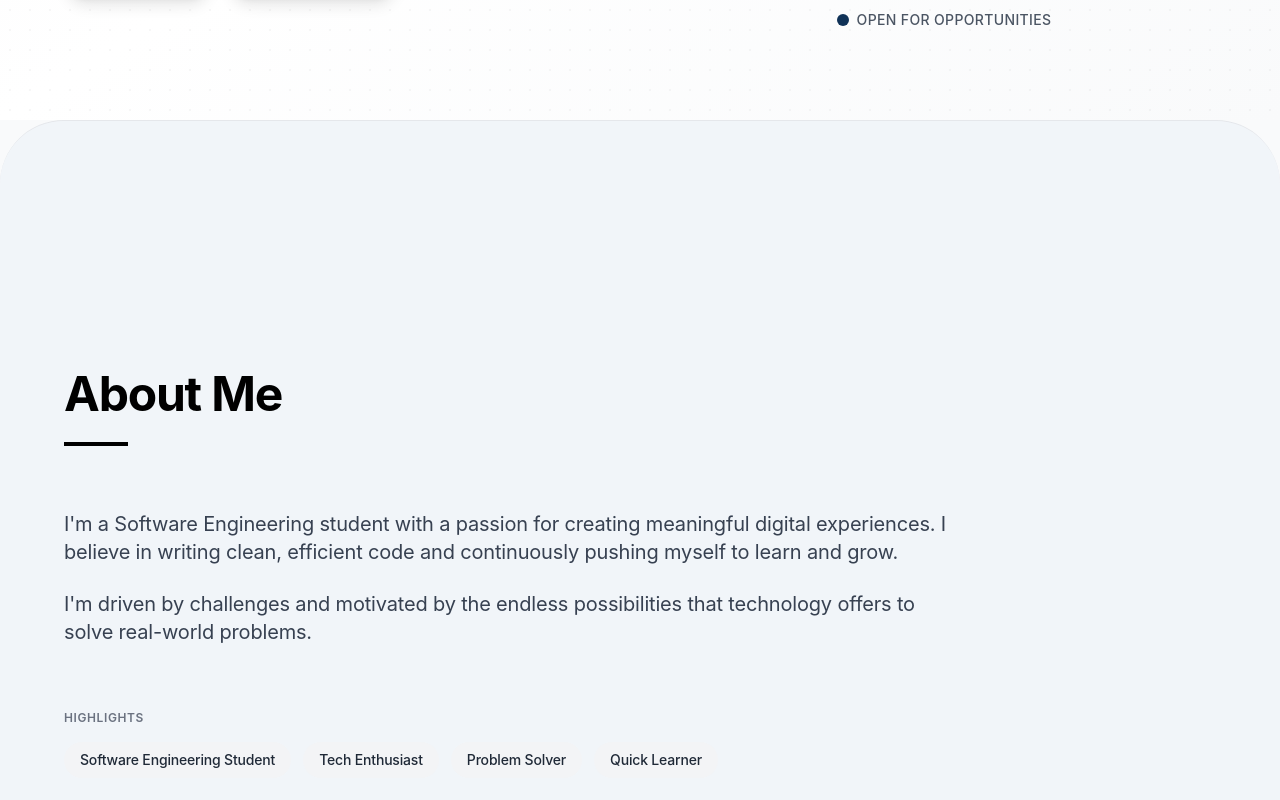
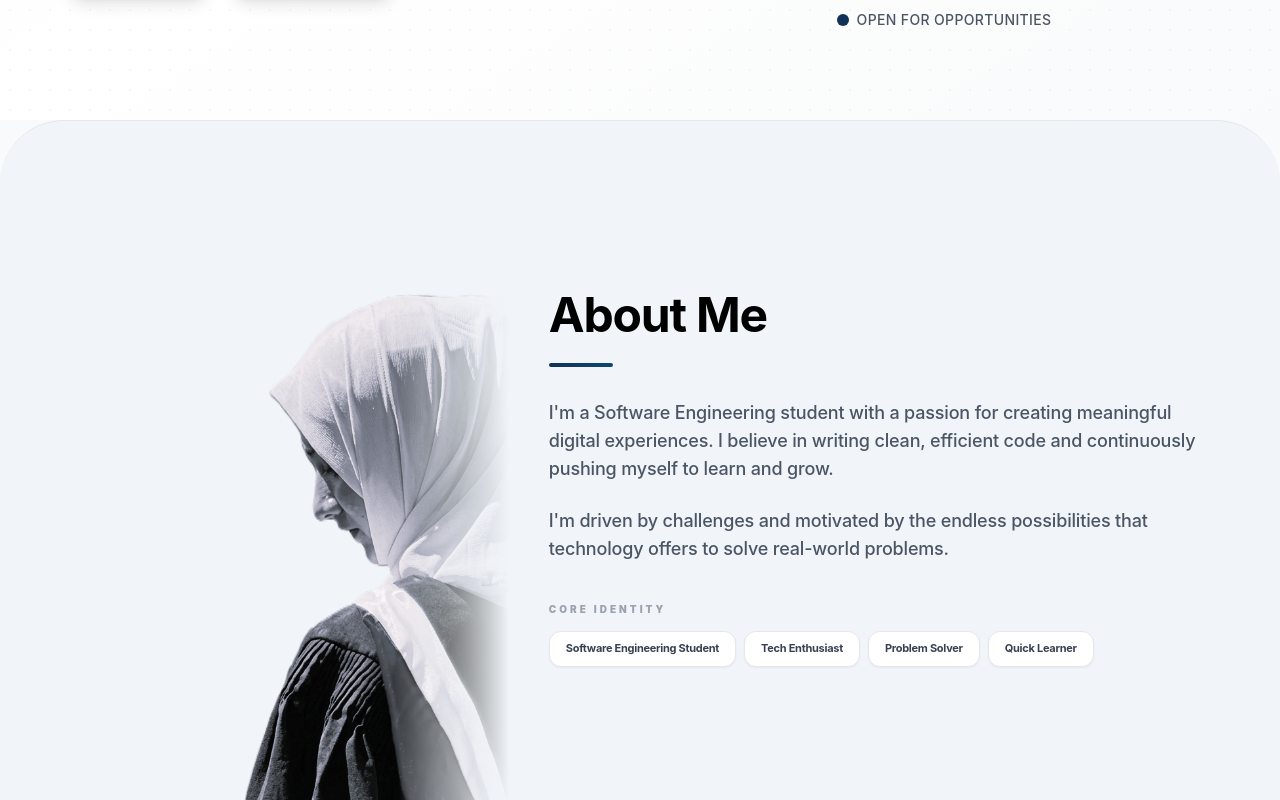
Before and after one commit to MNSBaanu/MyPortfolio, a React (Vite) app: page / in a window 1280 px wide. Shown: the part 680-1480 px from the top of the page. Built offline with nearby package versions, Linux system fonts and the light colour scheme.

Commit message:
feat: Add About section component with personal image, description, and animated identity tags.

```diff
--- a/src/components/About.tsx
+++ b/src/components/About.tsx
@@ -6,38 +6,63 @@ export default function About() {
     <div
       className="box-border px-6 sm:px-8 bg-slate-100 dark:bg-neutral-900 relative z-10 rounded-t-[3rem] sm:rounded-t-[4rem] border-t border-gray-200 dark:border-neutral-800"
       style={{
-        height: '100vh',
-        paddingTop: 'calc(var(--header-height, 0px) + 2rem)',
+        minHeight: '100vh',
+        paddingTop: 'calc(var(--header-height, 0px) + 5rem)',
+        paddingBottom: '5rem',
       }}
+      id="about"
     >
-      <div className="h-full max-w-6xl mx-auto flex flex-col justify-center">
+      <div className="max-w-6xl mx-auto h-full flex flex-col justify-center">
+        <div className="grid grid-cols-1 lg:grid-cols-[0.8fr_1.2fr] gap-10 items-start w-full">
+
+          {/* Left Side: Image - Moved up with blue glow effect */}
+          <motion.div
+            initial={{ opacity: 0, x: -30 }}
+            whileInView={{ opacity: 1, x: 0 }}
+            transition={{ duration: 0.8, ease: "easeOut" }}
+            viewport={{ once: true }}
+            className="relative group lg:order-1 lg:-mt-12"
+          >
+
+            <div className="relative z-10 transition-transform duration-500 group-hover:scale-[1.02]">
+              <img
+                src="/assets/about.png"
+                alt="MNSBaanu"
+                className="w-full h-auto block"
+              />
+              {/* Fade effect on the right side to blend with background/text area */}
+              <div className="absolute inset-y-0 right-0 w-1/4 bg-gradient-to-l from-slate-100 dark:from-neutral-900 to-transparent pointer-events-none"></div>
+
+              <div className="absolute inset-0 bg-gradient-to-t from-black/20 to-transparent opacity-0 group-hover:opacity-100 transition-opacity duration-500"></div>
+            </div>
+          </motion.div>
+
+          {/* Right Side: Content - Tighter integration */}
+          <div className="flex flex-col text-left lg:order-2 pt-4">
             <motion.div
               initial={{ opacity: 0, y: 20 }}
               whileInView={{ opacity: 1, y: 0 }}
               transition={{ duration: 0.8, ease: "easeOut" }}
               viewport={{ once: true }}
-          className="mb-16"
+              className="mb-8"
             >
               <h2 className="text-3xl sm:text-4xl md:text-5xl font-bold text-black dark:text-gray-100 mb-6 tracking-tight">
                 About Me
               </h2>
-          <div className="w-16 h-1 bg-black dark:bg-gray-100"></div>
+              <div className="w-16 h-1 bg-gradient-to-r from-[#103257] to-[#0d4a6b] rounded-full"></div>
             </motion.div>
 
-        {/* Main Content */}
-        <div className="space-y-16">
-          {/* Description */}
             <motion.div
               initial={{ opacity: 0, y: 20 }}
               whileInView={{ opacity: 1, y: 0 }}
               transition={{ duration: 0.6, delay: 0.2 }}
               viewport={{ once: true }}
-            className="max-w-4xl space-y-6"
+              className="space-y-6 mb-10"
             >
-            <p className="text-lg sm:text-xl text-gray-700 dark:text-gray-300 leading-relaxed">
+              <p className="text-base sm:text-lg text-gray-600 dark:text-gray-300 leading-relaxed font-medium">
                 {about.description1}
               </p>
-            <p className="text-lg sm:text-xl text-gray-700 dark:text-gray-300 leading-relaxed">
+              <p className="text-base sm:text-lg text-gray-600 dark:text-gray-300 leading-relaxed font-medium">
                 {about.description2}
               </p>
             </motion.div>
@@ -49,18 +74,19 @@ export default function About() {
               transition={{ duration: 0.6, delay: 0.3 }}
               viewport={{ once: true }}
             >
-            <h3 className="text-xs font-semibold text-gray-500 dark:text-gray-400 uppercase tracking-wider mb-4">
-              Highlights
+              <h3 className="text-[10px] font-black text-gray-400 dark:text-gray-500 uppercase tracking-[0.3em] mb-4">
+                Core Identity
               </h3>
-            <div className="flex flex-wrap gap-3">
+              <div className="flex flex-wrap gap-2">
                 {['Software Engineering Student', 'Tech Enthusiast', 'Problem Solver', 'Quick Learner'].map((tag, index) => (
                   <motion.span
                     key={tag}
                     initial={{ opacity: 0, scale: 0.9 }}
                     whileInView={{ opacity: 1, scale: 1 }}
                     transition={{ delay: 0.4 + index * 0.05 }}
+                    whileHover={{ scale: 1.05, borderColor: '#103257' }}
                     viewport={{ once: true }}
-                  className="px-4 py-2 rounded-full bg-gray-100 dark:bg-neutral-900 text-gray-800 dark:text-gray-100 text-sm font-medium hover:bg-gray-200 dark:hover:bg-neutral-800 transition-colors duration-300 cursor-default"
+                    className="px-4 py-2 rounded-xl bg-white dark:bg-black border border-gray-200 dark:border-neutral-800 shadow-sm text-gray-700 dark:text-gray-300 text-[11px] font-bold tracking-tight transition-all duration-300 cursor-default"
                   >
                     {tag}
                   </motion.span>
@@ -68,6 +94,8 @@ export default function About() {
               </div>
             </motion.div>
           </div>
+
+        </div>
       </div>
     </div>
   )
```
Also changed, not shown: public/assets/about.png (added). Lines whose indentation alone changed are shown as unchanged.
